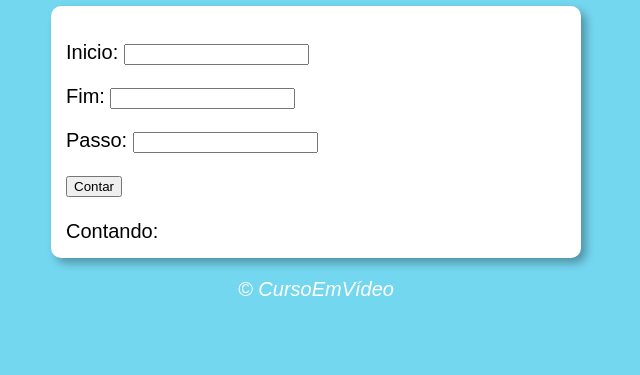
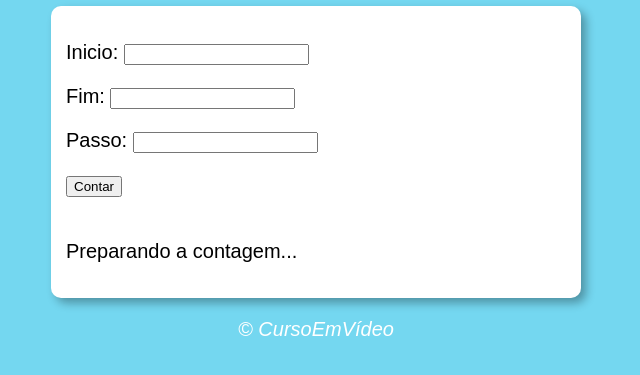
Before and after one commit to Beninigmal/EstudosJS, a plain HTML site: page Aula14ex/ex016/modelo.html in a window 1280 px wide. Shown: the part 93-468 px from the top of the page, without its empty margins (324-964 px from the left). Drawn offline with Linux system fonts and the light colour scheme.

Commit message:
Apenas consegui completar o código após assistir a aula do Guanabara

```diff
--- a/Aula14ex/ex016/modelo.html
+++ b/Aula14ex/ex016/modelo.html
@@ -22,7 +22,8 @@
             <input type="button" value="Contar" onclick="contar()" >
         </div>
         <div id="res">
-          <br>Contando:
+            <br>
+          <p>Preparando a contagem...</p>
         </div>
     </section>
 
--- a/Aula14ex/ex016/script.js
+++ b/Aula14ex/ex016/script.js
@@ -1,15 +1,34 @@
+function contar(){
     var inicio = document.querySelector('input#inicio')
     var fim = document.querySelector('input#fim')
     var passo = document.querySelector('input#passo')
     var res = document.querySelector('div#res')
-// var contador = inicio.value
-function contar(){
-    if(inicio.value == '' || fim.value == '' || passo.value == ''){
+        if(inicio.value.lenght == 0 || fim.value.lenght == 0 || passo.value.lenght == 0){
            alert('Por favor, insira um valor no campo inicio!')
+
+        }else {
+            res.innerHTML = 'Contando...'
+            var i = Number(inicio.value)
+            var f = Number(fim.value)
+            var p = Number(passo.value)
+            if (p <= 0) {
+                alert('Passo Invalido! Considerando Passo como 1')
+                p = 1
             }
-    else{
-        while(inicio <= fim){
-            res.innerHTML += inicio + passo
+
+            if(i < f){
+            for(let c = i; c <= f; c += p){
+                res.innerHTML += `${c} \u{1F449}`
+            }
+
+        }else if(i > f){
+            for(let c = i; c >= f; c -= p){
+                res.innerHTML += `${c} \u{1F449}`
             }
         }
+
+
+
          }
+         res.innerHTML += `\u{1F3C6}`
+}
```
Lines whose indentation alone changed are shown as unchanged.
